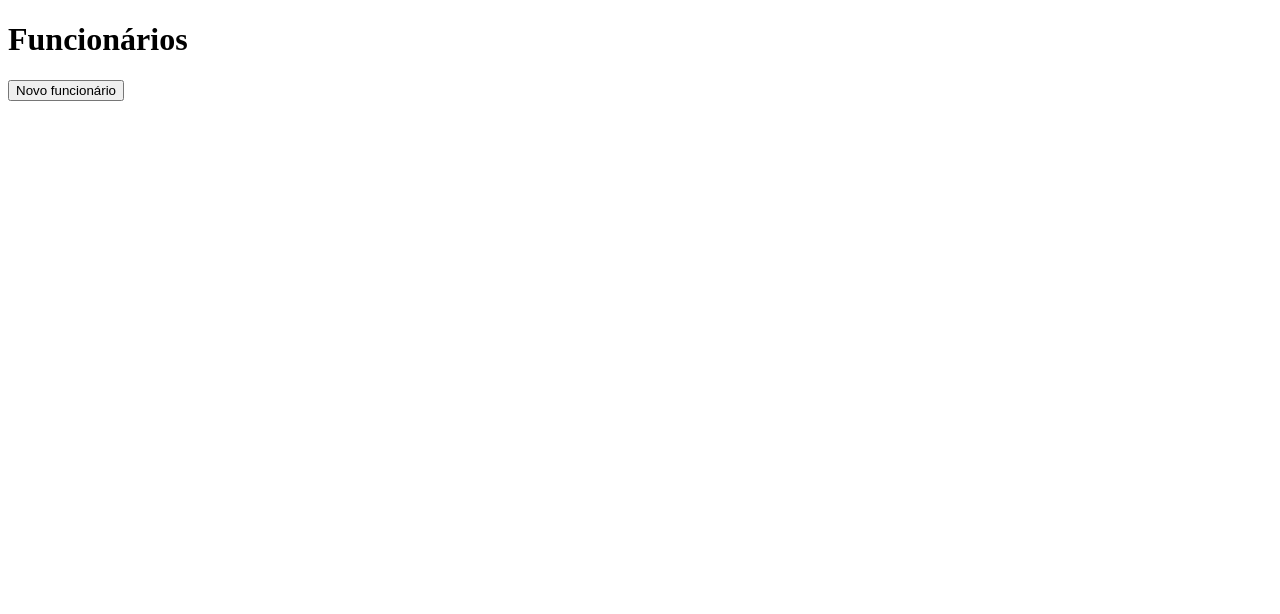
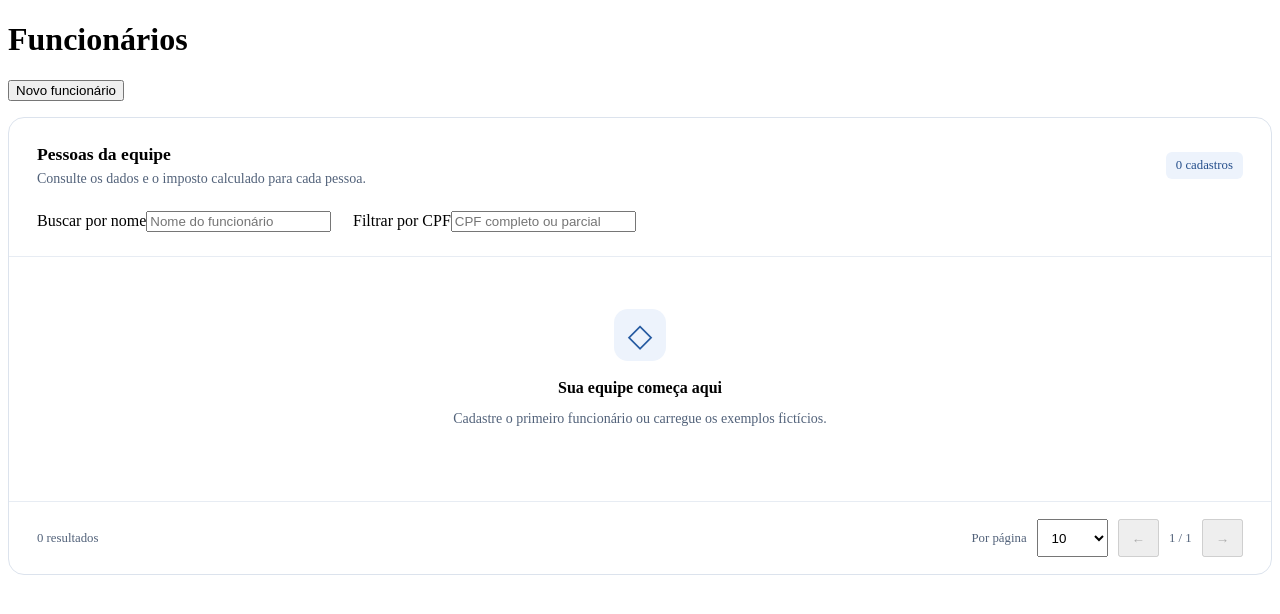
Before and after one commit to Railson25/teste-seidor, a React (Vite) app: page / in a window 1280 px wide. Shown: the top 614 px of the page. Built offline with nearby package versions, Linux system fonts and the light colour scheme.

Commit message:
feat(employees): adiciona listagem, filtros e paginação

```diff
--- a/src/App.tsx
+++ b/src/App.tsx
@@ -1,6 +1,7 @@
 import { useState } from 'react';
 import { EmployeeForm } from './components/EmployeeForm';
 import { Dialog } from './components/Dialog';
+import { EmployeeTable } from './components/EmployeeTable';
 import type { Employee, EmployeeInput } from './domain/employee';
 import { EmployeesProvider, useEmployeeActions, useEmployees } from './state/EmployeesProvider';
 
@@ -20,7 +21,7 @@ function Workspace() {
     <h1>Funcionários</h1><button onClick={() => setForm({})}>Novo funcionário</button>
     <p role="status">{message}</p>
     {warning && <aside aria-label="Aviso de armazenamento"><p>{warning}</p><button onClick={resetStorage}>Redefinir armazenamento com os dados desta sessão</button></aside>}
-    <ul>{employees.map(employee => <li key={employee.id}>{employee.name} <button onClick={() => setForm({ employee })}>Editar {employee.name}</button></li>)}</ul>
+    <EmployeeTable employees={employees} onEdit={employee => setForm({ employee })} />
     {form && <Dialog title={form.employee ? 'Editar funcionário' : 'Novo funcionário'} onClose={() => setForm(null)}><EmployeeForm employee={form.employee} employees={employees} onSave={save} onCancel={() => setForm(null)} /></Dialog>}
   </main>;
 }
--- /dev/null
+++ b/src/components/EmployeeTable.module.css
@@ -0,0 +1,29 @@
+.panel { background: white; border: 1px solid #dce3ed; border-radius: 16px; overflow: hidden; }
+.heading { display: flex; align-items: center; justify-content: space-between; gap: 1rem; padding: 26px 28px 0; }
+.heading h2 { font-size: 1.1rem; margin: 0 0 6px; }
+.heading p { color: #52627a; font-size: .875rem; margin: 0; }
+.badge { background: #edf3fc; color: #244e8b; border-radius: 6px; padding: 6px 10px; font-size: .8rem; white-space: nowrap; }
+.filters { padding: 24px 28px; display: flex; gap: 16px; align-items: end; }
+.filters > div { width: min(300px, 100%); }
+.tableRegion { overflow-x: auto; }
+.tableRegion table { border-collapse: collapse; width: 100%; font-size: .8rem; text-align: left; white-space: nowrap; }
+.tableRegion thead { background: #f7f9fc; color: #52627a; }
+.tableRegion th, .tableRegion td { padding: 17px 20px; border-bottom: 1px solid #e7ecf3; }
+.tableRegion thead th { font-weight: 600; font-size: .73rem; }
+.tableRegion tbody th { font-weight: 600; min-width: 180px; }
+.tableRegion tr:hover { background: #fafcff; }
+.name { display: block; white-space: normal; max-width: 220px; overflow-wrap: anywhere; }
+.cpf { display: block; color: #52627a; font-size: .75rem; font-weight: 400; margin-top: 6px; }
+.exempt { color: #16624b; background: #e8f5ef; border-radius: 5px; padding: 5px 9px; font-weight: 600; }
+.tax { font-weight: 700; color: #244e8b; }
+.actions { display: flex; gap: 2px; }
+.pagination { display: flex; justify-content: space-between; align-items: center; padding: 16px 28px; color: #52627a; font-size: .8rem; gap: 16px; }
+.pagination > div { display: flex; align-items: center; gap: 10px; }
+.pagination label { margin: 0; font-size: .8rem; white-space: nowrap; }
+.pagination select { width: auto; min-height: 38px; padding: 6px 24px 6px 10px; }
+.pagination button { min-height: 38px; padding: 6px 12px; }
+.empty { text-align: center; padding: 52px 20px 60px; border-block: 1px solid #e7ecf3; }
+.empty > span { display: inline-grid; place-items: center; width: 52px; height: 52px; color: #2459a0; background: #edf3fc; border-radius: 14px; font-size: 2rem; }
+.empty h3 { font-size: 1rem; margin: 18px 0 8px; }
+.empty p { color: #52627a; font-size: .875rem; }
+@media (max-width: 640px) { .heading { padding: 20px 16px 0; align-items: start; } .heading p { line-height: 1.5; } .filters { padding: 20px 16px; flex-direction: column; align-items: stretch; } .filters > div { width: 100%; } .pagination { padding: 16px; flex-direction: column; align-items: start; } }
--- /dev/null
+++ b/src/components/EmployeeTable.tsx
@@ -0,0 +1,48 @@
+import { useMemo, useState } from 'react';
+import type { Employee } from '../domain/employee';
+import { normalizeCpf } from '../domain/employee';
+import { formatCpf, formatMoney } from '../domain/format';
+import { calculateIrrf } from '../domain/irrf';
+import styles from './EmployeeTable.module.css';
+
+interface Props {
+  employees: readonly Employee[];
+  onEdit: (employee: Employee) => void;
+  onRemove?: (employee: Employee) => void;
+  onInspect?: (employee: Employee) => void;
+}
+
+const normalizeName = (text: string) => text.normalize('NFD').replace(/[\u0300-\u036f]/g, '').toLocaleLowerCase('pt-BR');
+
+export function EmployeeTable({ employees, onEdit, onRemove, onInspect }: Props) {
+  const [name, setName] = useState('');
+  const [cpf, setCpf] = useState('');
+  const [page, setPage] = useState(1);
+  const [pageSize, setPageSize] = useState(10);
+  const filtered = useMemo(() => employees.filter(employee => normalizeName(employee.name).includes(normalizeName(name.trim())) && employee.cpf.includes(normalizeCpf(cpf))), [employees, name, cpf]);
+  const pages = Math.max(1, Math.ceil(filtered.length / pageSize));
+  const currentPage = Math.min(page, pages);
+  const start = (currentPage - 1) * pageSize;
+  const visible = filtered.slice(start, start + pageSize);
+
+  return <section className={styles.panel} aria-labelledby="employees-title">
+    <div className={styles.heading}><div><h2 id="employees-title">Pessoas da equipe</h2><p>Consulte os dados e o imposto calculado para cada pessoa.</p></div><span className={styles.badge}>{employees.length} {employees.length === 1 ? 'cadastro' : 'cadastros'}</span></div>
+    <div className={styles.filters}>
+      <div><label htmlFor="filter-name">Buscar por nome</label><input id="filter-name" type="search" placeholder="Nome do funcionário" value={name} onChange={event => { setName(event.target.value); setPage(1); }} /></div>
+      <div><label htmlFor="filter-cpf">Filtrar por CPF</label><input id="filter-cpf" type="search" inputMode="numeric" placeholder="CPF completo ou parcial" value={cpf} onChange={event => { setCpf(event.target.value.replace(/[^\d.-]/g, '')); setPage(1); }} /></div>
+      {(name || cpf) && <button className="textButton" onClick={() => { setName(''); setCpf(''); setPage(1); }}>Limpar filtros</button>}
+    </div>
+    {visible.length === 0 ? <div className={styles.empty}><span aria-hidden="true">◇</span><h3>{employees.length ? 'Nenhum resultado encontrado' : 'Sua equipe começa aqui'}</h3><p>{employees.length ? 'Ajuste os filtros para encontrar um funcionário.' : 'Cadastre o primeiro funcionário ou carregue os exemplos fictícios.'}</p></div> : <div className={styles.tableRegion} role="region" aria-label="Tabela de funcionários, role horizontalmente em telas pequenas" tabIndex={0}>
+      <table><caption className="srOnly">Funcionários e cálculo mensal de IRRF conforme a tabela do desafio</caption><thead><tr><th scope="col">Funcionário / CPF</th><th scope="col">Salário bruto</th><th scope="col">Previdência</th><th scope="col">Dependentes</th><th scope="col">Base de IR</th><th scope="col">IRRF</th><th scope="col">Ações</th></tr></thead>
+        <tbody>{visible.map(employee => {
+          const tax = calculateIrrf(employee);
+          return <tr key={employee.id}><th scope="row"><span className={styles.name}>{employee.name}</span><span className={styles.cpf}>{formatCpf(employee.cpf)}</span></th><td>{formatMoney(employee.grossSalaryCents)}</td><td>{formatMoney(employee.socialSecurityCents)}</td><td>{employee.dependents}</td><td>{formatMoney(tax.baseCents)}</td><td><span className={tax.taxCents === 0 ? styles.exempt : styles.tax}>{tax.taxCents === 0 ? 'Isento' : formatMoney(tax.taxCents)}</span></td><td><div className={styles.actions}>
+            {onInspect && <button className="textButton" aria-label={`Ver cálculo de ${employee.name}`} onClick={() => onInspect(employee)}>Cálculo</button>}
+            <button className="textButton" aria-label={`Editar ${employee.name}`} onClick={() => onEdit(employee)}>Editar</button>
+            {onRemove && <button className="textButton dangerText" aria-label={`Excluir ${employee.name}`} onClick={() => onRemove(employee)}>Excluir</button>}
+          </div></td></tr>;
+        })}</tbody></table>
+    </div>}
+    <div className={styles.pagination}><p role="status">{filtered.length === 0 ? '0 resultados' : `${start + 1}–${Math.min(start + pageSize, filtered.length)} de ${filtered.length} funcionários`}</p><div><label htmlFor="page-size">Por página</label><select id="page-size" value={pageSize} onChange={event => { setPageSize(Number(event.target.value)); setPage(1); }}>{[10, 25, 50].map(size => <option key={size}>{size}</option>)}</select><button className="secondary" aria-label="Página anterior" disabled={currentPage === 1} onClick={() => setPage(currentPage - 1)}>←</button><span>{currentPage} / {pages}</span><button className="secondary" aria-label="Próxima página" disabled={currentPage === pages} onClick={() => setPage(currentPage + 1)}>→</button></div></div>
+  </section>;
+}
```
Also changed, not shown: eslint.config.js (+6 -1 lines), 1 other file (tests, documents, lock files or other folders).
